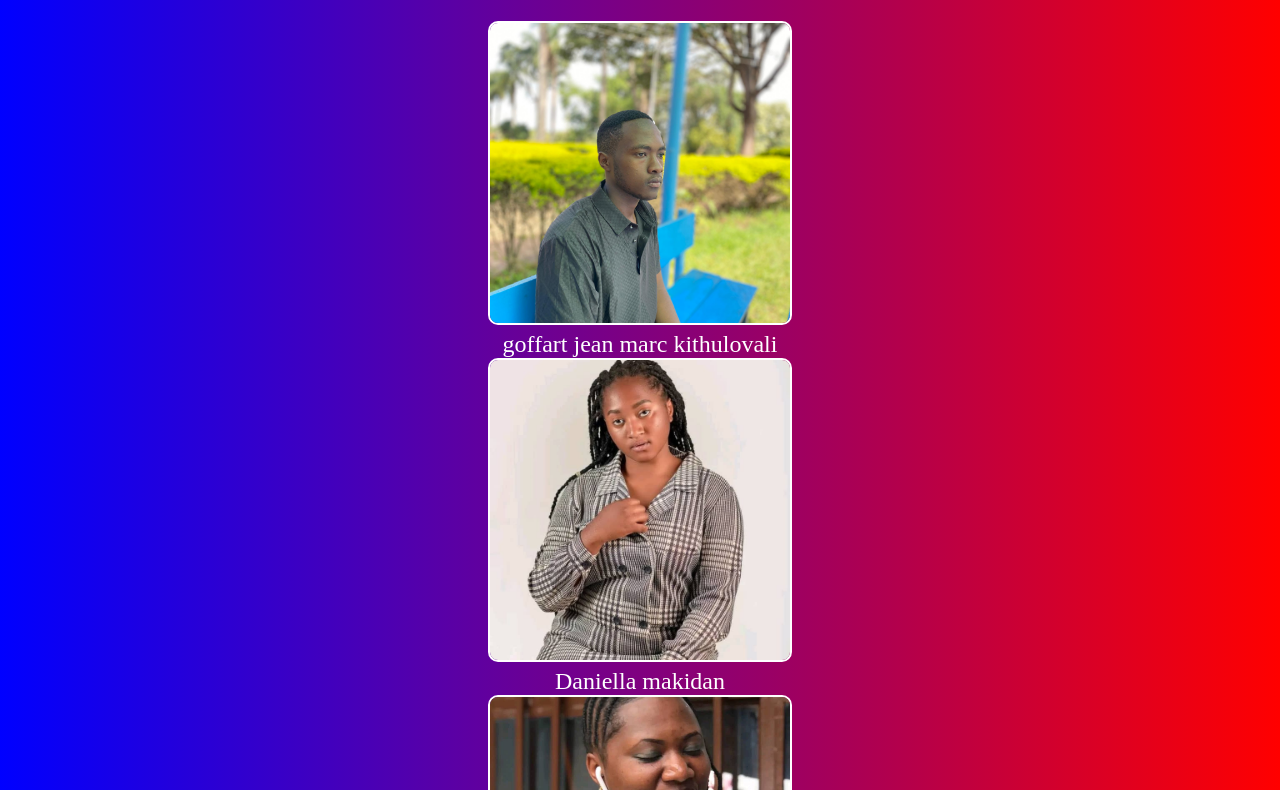
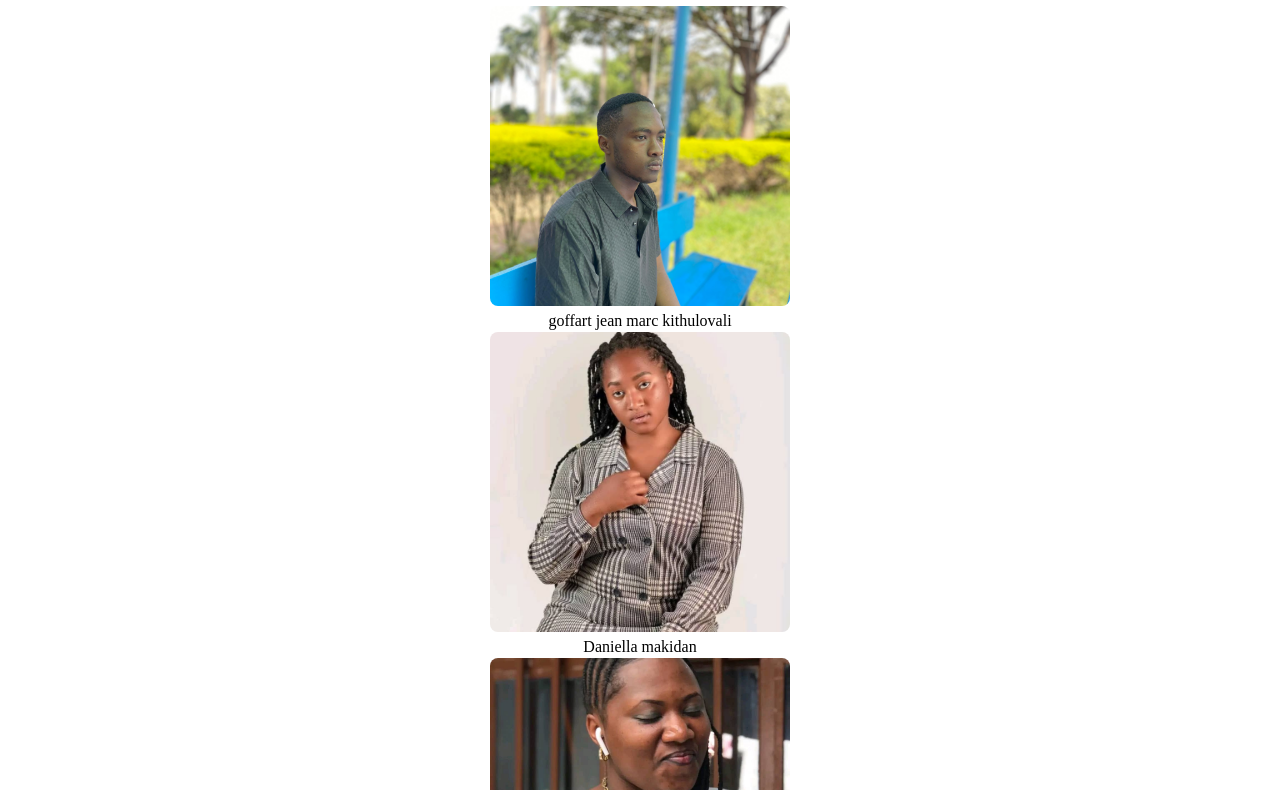
Before and after one commit to goffart-web/GOFFART_MIDSEMESTER, a plain HTML site: page gallery.html in a window 1280 px wide. Shown: the part 64-854 px from the top of the page. Drawn offline with Linux system fonts and the light colour scheme.

Commit message:
Update gallery.html

```diff
--- a/gallery.html
+++ b/gallery.html
@@ -6,18 +6,14 @@
     <title>MY gallery</title>
     <link rel="stylesheet" href="main.css">
     <style>
-        body{
-        background:linear-gradient(to left,red,blue );
-        color: white;
-        font-size: x-large;
-        }
+
         img{
             width: 50%;
             border: 2px solid white;
             border-radius: 10px;
             height: 300px;
             width: 300px;
-            display:inline;
+            display:-ms-inline-grid;
             position:relative;
             object-fit:cover;
             overflow:hidden;
@@ -29,7 +25,6 @@
         figure{
             text-align:center;
         }
-
     </style>
 </head>
 <body>
@@ -40,16 +35,16 @@
            <a href="about.html">about us</a>
         </nav>
        </header>
+
        <main>
         <figure>
-            <img src="images/goff.img.jpg" alt="">
+        <img src="images/goff.img.jpg" alt="">
         <figcaption>goffart jean marc kithulovali</figcaption>
         <img src="images/daniella.jpg" alt="">
         <figcaption>Daniella makidan</figcaption>
         <img src="images/ishara.jpg" alt="">
         <figcaption>Ishara deus</figcaption>
         </figure>
-
        </main>
 </body>
 </html>
```
